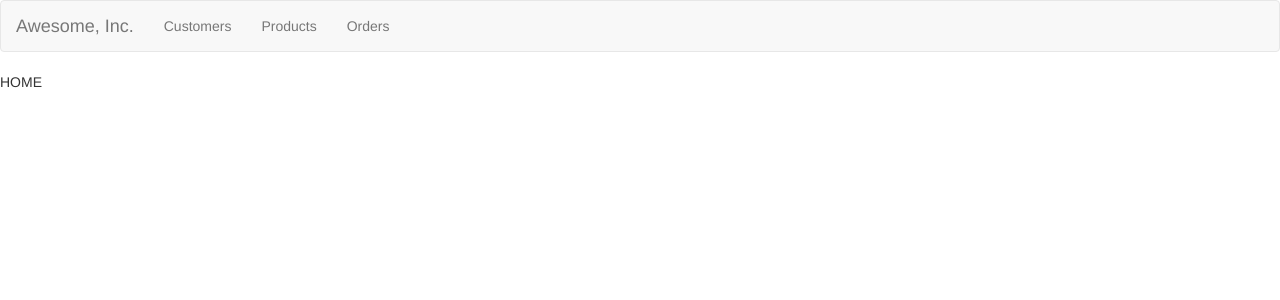
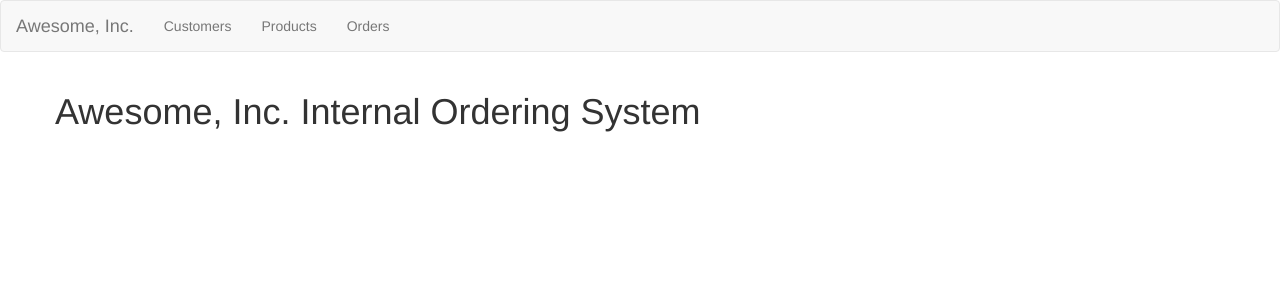
Before and after one commit to nathanBrenner/ordersystem-project-react, a React (Create React App) app: page / in a window 1280 px wide. Shown: the top 300 px of the page. Built offline with nearby package versions, Linux system fonts and the light colour scheme.

Commit message:
added Home Route

```diff
--- a/src/App.js
+++ b/src/App.js
@@ -4,34 +4,17 @@ import './App.css';
 import Navigation from './Navigation/Navigation';
 import AppRouting from './Routing/Routing';
 
-// class AppRouting extends Component {
-// 	render() {
-// 		return <div>Routing</div>
-// 	}
-// }
-
 class App extends Component {
   render() {
     return (
       <div>
         <Navigation />
-        <AppRouting />
+        <div className="container">
+          <AppRouting />
+        </div>
       </div>
     )
   }
-  // render() {
-  //   return (
-  //     <div className="App">
-  //       <header className="App-header">
-  //         <img src={logo} className="App-logo" alt="logo" />
-  //         <h1 className="App-title">Welcome to React</h1>
-  //       </header>
-  //       <p className="App-intro">
-  //         To get started, edit <code>src/App.js</code> and save to reload.
-  //       </p>
-  //     </div>
-  //   );
-  // }
 }
 
 export default App;
--- /dev/null
+++ b/src/Home/Home.js
@@ -0,0 +1,19 @@
+import React, { Component } from 'react';
+
+class Home extends Component {
+	constructor(props) {
+		super(props);
+		this.state = {
+			title: 'Awesome, Inc. Internal Ordering System'
+		}
+	}
+	render() {
+		return (
+			<div className="row">
+    		<h1>{this.state.title}</h1>
+			</div>
+		)
+	}
+}
+
+export default Home;
--- a/src/Navigation/Navigation.js
+++ b/src/Navigation/Navigation.js
@@ -9,7 +9,6 @@ class Navigation extends Component {
 
 	}
 	render() {
-		// return <div>{this.state.companyName}</div>
 		return (
 			<nav className="navbar navbar-default">
 				<div className="container-fluid">
--- a/src/Routing/Routing.js
+++ b/src/Routing/Routing.js
@@ -6,7 +6,7 @@ import {
   Link
 } from 'react-router-dom';
 
-const Home = () => <div>HOME</div>
+import Home from '../Home/Home';
 
 class AppRouting extends Component {
 	render() {
```
